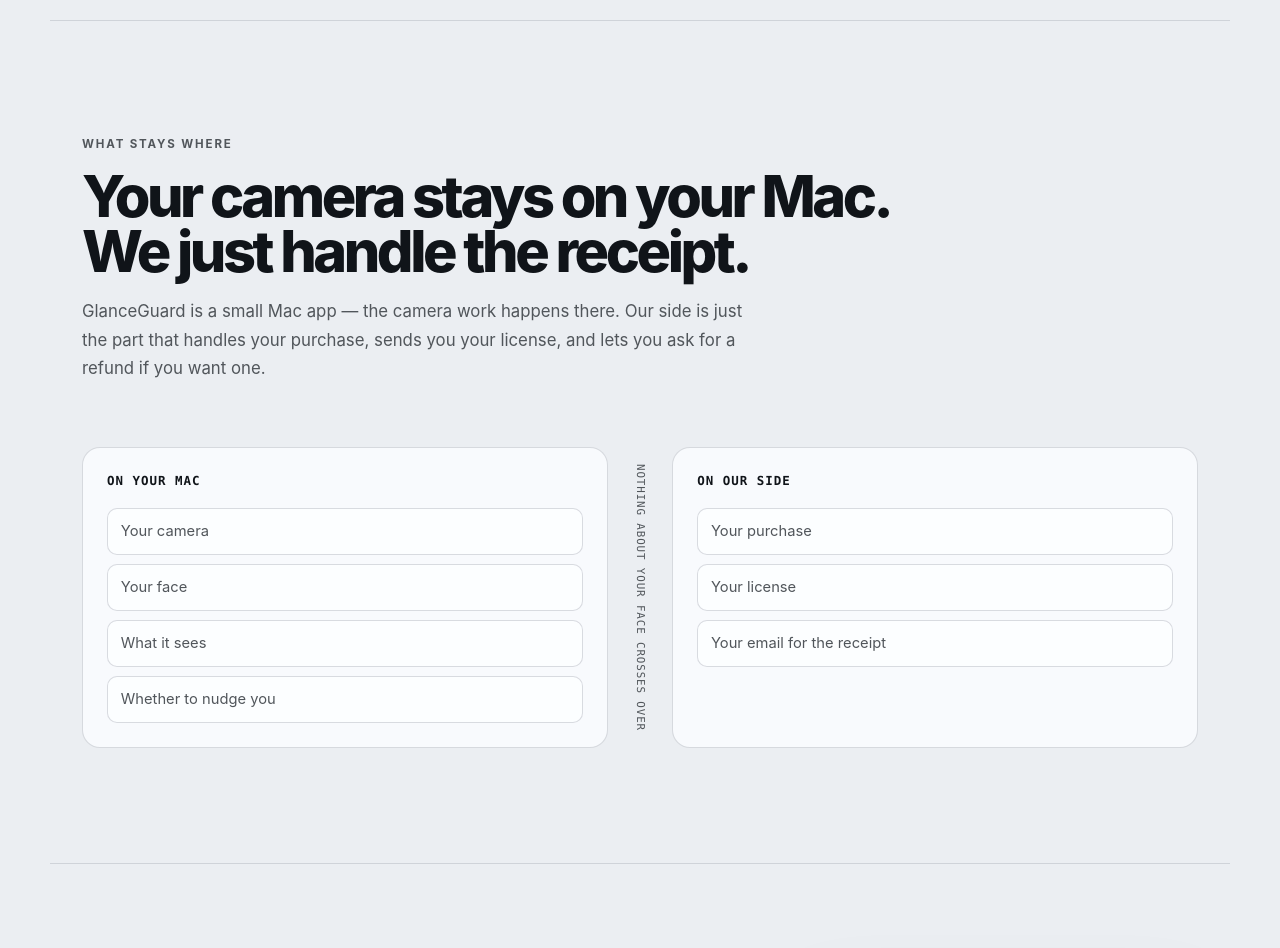
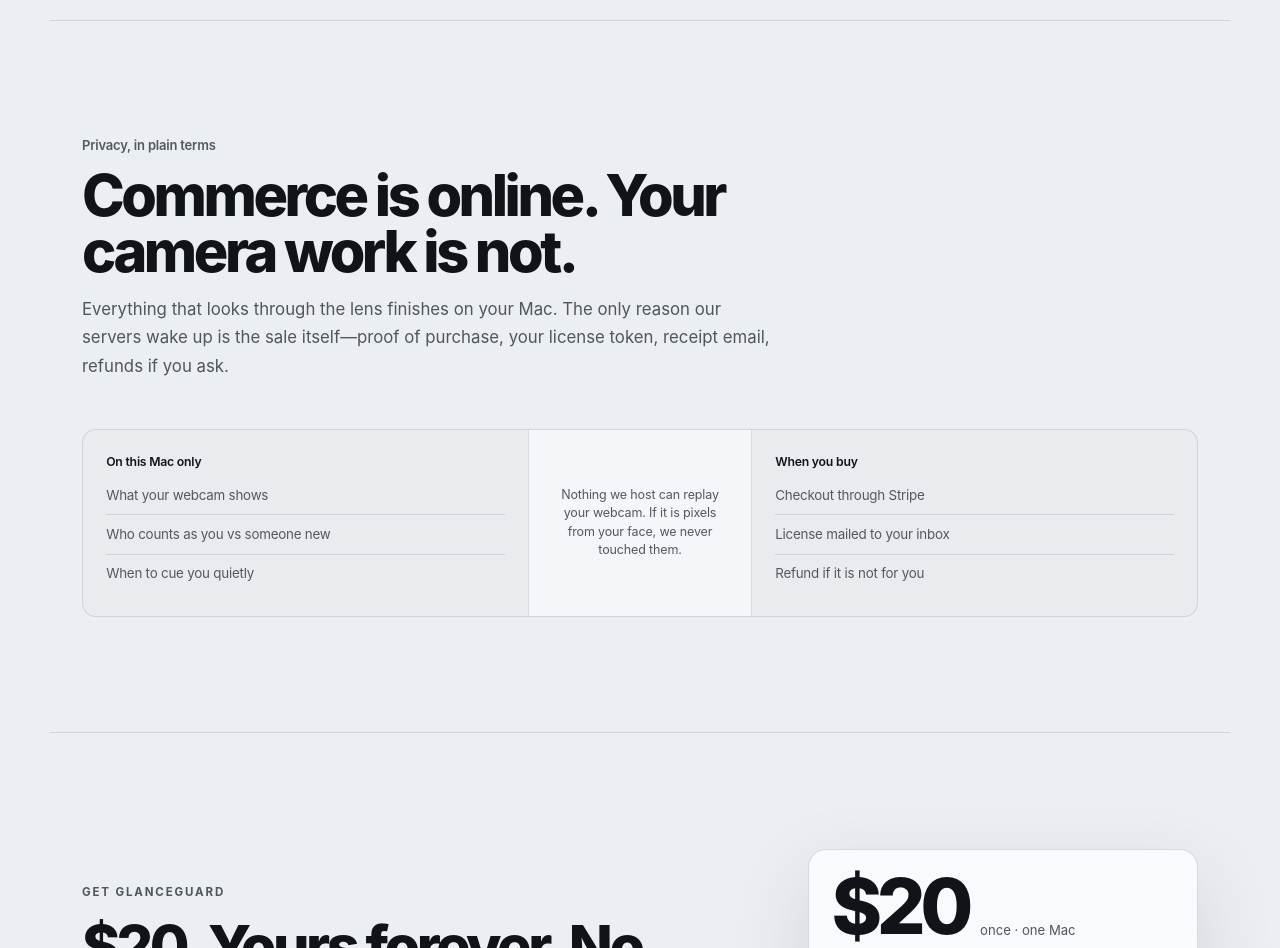
Before and after one commit to Subatix/glanceguard_landing, a Next.js app: page / in a window 1280 px wide. Shown: the part 2680-3628 px from the top of the page. Built offline with nearby package versions, Linux system fonts and the light colour scheme; no server answers.

Commit message:
landing: refactor privacy boundary into split spec panel
Co-authored-by: Cursor <cursoragent@cursor.com>

```diff
--- a/app/globals.css
+++ b/app/globals.css
@@ -942,65 +942,93 @@
 
 .privacy-boundary__header {
   display: grid;
-  gap: 1.1rem;
-  margin-top: 1rem;
-  max-width: 56rem;
+  gap: 1rem;
+  margin-top: 0.82rem;
+  max-width: 46rem;
 }
 
-.privacy-boundary__map {
-  align-items: stretch;
-  display: grid;
-  gap: 1rem;
-  grid-template-columns: 1fr auto 1fr;
-  margin-top: clamp(2rem, 5vw, 4rem);
+.privacy-boundary__eyebrow {
+  color: color-mix(in oklch, var(--muted-foreground) 98%, transparent);
+  font-family: var(--font-sans);
+  font-size: 0.8125rem;
+  font-weight: 600;
+  letter-spacing: -0.015em;
+  margin: 0;
 }
 
-.privacy-boundary__side {
-  background: var(--gg-surface);
-  border: 1px solid var(--border);
-  border-radius: 18px;
-  padding: clamp(1rem, 3vw, 1.5rem);
+.privacy-boundary__split {
+  align-items: stretch;
+  background: color-mix(in oklch, var(--gg-surface-inset) 20%, transparent);
+  border: 1px solid color-mix(in oklch, var(--border) 94%, transparent);
+  border-radius: min(var(--radius-xl), 14px);
+  display: grid;
+  gap: 0;
+  grid-template-columns:
+    minmax(0, 1fr)
+    minmax(10rem, 14rem)
+    minmax(0, 1fr);
+  margin-top: clamp(1.75rem, 4.5vw, 3rem);
+  overflow: hidden;
 }
 
-.privacy-boundary__label {
-  color: var(--foreground);
-  font-family: var(--font-mono);
-  font-size: 0.78rem;
-  font-weight: 700;
-  letter-spacing: 0.08em;
-  margin-bottom: 1.1rem;
-  text-transform: uppercase;
+.privacy-boundary__pane {
+  padding: clamp(1.05rem, 3vw, 1.45rem);
 }
 
-.privacy-boundary ul {
+.privacy-boundary__pane-title {
+  color: var(--foreground);
+  font-family: var(--font-sans);
+  font-size: 0.765rem;
+  font-weight: 640;
+  letter-spacing: -0.018em;
+  margin: 0 0 0.92rem;
+}
+
+.privacy-boundary__stack {
   display: grid;
-  gap: 0.6rem;
+  gap: 0;
   list-style: none;
   margin: 0;
   padding: 0;
 }
 
-.privacy-boundary li {
-  background: color-mix(in oklch, var(--gg-surface-raised) 70%, transparent);
-  border: 1px solid var(--border);
-  border-radius: 10px;
-  color: var(--muted-foreground);
-  font-size: 0.92rem;
-  padding: 0.7rem 0.8rem;
+.privacy-boundary__stack li {
+  border-top: 1px solid color-mix(in oklch, var(--border) 88%, transparent);
+  color: color-mix(in oklch, var(--muted-foreground) 99%, transparent);
+  font-family: var(--font-sans);
+  font-size: 0.835rem;
+  letter-spacing: -0.016em;
+  line-height: 1.43;
+  margin: 0;
+  padding: 0.6rem 0;
 }
 
-.privacy-boundary__wall {
+.privacy-boundary__stack li:first-child {
+  border-top: none;
+  padding-top: 0;
+}
+
+.privacy-boundary__mid {
   align-items: center;
-  color: var(--muted-foreground);
-  display: flex;
-  font-family: var(--font-mono);
-  font-size: 0.68rem;
-  justify-content: center;
-  letter-spacing: 0.08em;
-  padding: 0 0.5rem;
-  text-orientation: mixed;
-  text-transform: uppercase;
-  writing-mode: vertical-rl;
+  align-self: stretch;
+  background: color-mix(in oklch, var(--gg-surface) 74%, transparent);
+  border-inline: 1px solid color-mix(in oklch, var(--border) 90%, transparent);
+  color: color-mix(in oklch, var(--muted-foreground) 99%, transparent);
+  display: grid;
+  font-family: var(--font-sans);
+  font-size: clamp(0.74rem, 1.85vw, 0.7825rem);
+  letter-spacing: -0.012em;
+  line-height: 1.48;
+  margin: -1px 0;
+  padding: clamp(1rem, 2.8vw, 1.38rem);
+  place-content: center;
+  position: relative;
+  text-align: center;
+}
+
+.privacy-boundary__mid p {
+  margin: 0 auto;
+  max-width: 15.5rem;
 }
 
 .pricing-panel {
@@ -1165,17 +1193,19 @@
   .home-hero__inner,
   .context-spot,
   .trace-section__grid,
-  .privacy-boundary__map,
+  .privacy-boundary__split,
   .pricing-panel,
   .faq-section {
     grid-template-columns: 1fr;
   }
 
-  .privacy-boundary__wall {
-    border-bottom: 1px solid var(--border);
-    border-top: 1px solid var(--border);
-    padding: 0.9rem 0;
-    writing-mode: initial;
+  .privacy-boundary__mid {
+    border-bottom: 1px solid color-mix(in oklch, var(--border) 90%, transparent);
+    border-inline: none;
+    border-top: 1px solid color-mix(in oklch, var(--border) 90%, transparent);
+    margin: 0;
+    padding: clamp(1.05rem, 3vw, 1.3rem)
+      clamp(1rem, 4vw, 1.85rem);
   }
 }
 
--- a/components/marketing/privacy-boundary.tsx
+++ b/components/marketing/privacy-boundary.tsx
@@ -1,48 +1,53 @@
-const localItems = [
-  "Your camera",
-  "Your face",
-  "What it sees",
-  "Whether to nudge you",
+const onDevice = [
+  "What your webcam shows",
+  "Who counts as you vs someone new",
+  "When to cue you quietly",
 ] as const;
 
-const serverItems = [
-  "Your purchase",
-  "Your license",
-  "Your email for the receipt",
+const onOurSystems = [
+  "Checkout through Stripe",
+  "License mailed to your inbox",
+  "Refund if it is not for you",
 ] as const;
 
 export function PrivacyBoundary() {
   return (
     <section className="privacy-boundary" id="privacy-story">
-      <div className="section-kicker">What stays where</div>
+      <p className="privacy-boundary__eyebrow">Privacy, in plain terms</p>
       <div className="privacy-boundary__header">
-        <h2>Your camera stays on your Mac. We just handle the receipt.</h2>
+        <h2>Commerce is online. Your camera work is not.</h2>
         <p>
-          GlanceGuard is a small Mac app — the camera work happens there. Our
-          side is just the part that handles your purchase, sends you your
-          license, and lets you ask for a refund if you want one.
+          Everything that looks through the lens finishes on your Mac. The
+          only reason our servers wake up is the sale itself—proof of purchase,
+          your license token, receipt email, refunds if you ask.
         </p>
       </div>
 
-      <div className="privacy-boundary__map" aria-label="What stays on your Mac versus what we see">
-        <div className="privacy-boundary__side">
-          <p className="privacy-boundary__label">On your Mac</p>
-          <ul>
-            {localItems.map((item) => (
-              <li key={item}>{item}</li>
+      <div
+        className="privacy-boundary__split"
+        aria-label="Split between your Mac and our systems"
+      >
+        <div className="privacy-boundary__pane">
+          <h3 className="privacy-boundary__pane-title">On this Mac only</h3>
+          <ul className="privacy-boundary__stack">
+            {onDevice.map((line) => (
+              <li key={line}>{line}</li>
             ))}
           </ul>
         </div>
 
-        <div className="privacy-boundary__wall" aria-hidden>
-          <span>nothing about your face crosses over</span>
+        <div className="privacy-boundary__mid">
+          <p>
+            Nothing we host can replay your webcam. If it is pixels from your
+            face, we never touched them.
+          </p>
         </div>
 
-        <div className="privacy-boundary__side privacy-boundary__side--server">
-          <p className="privacy-boundary__label">On our side</p>
-          <ul>
-            {serverItems.map((item) => (
-              <li key={item}>{item}</li>
+        <div className="privacy-boundary__pane">
+          <h3 className="privacy-boundary__pane-title">When you buy</h3>
+          <ul className="privacy-boundary__stack">
+            {onOurSystems.map((line) => (
+              <li key={line}>{line}</li>
             ))}
           </ul>
         </div>
```
